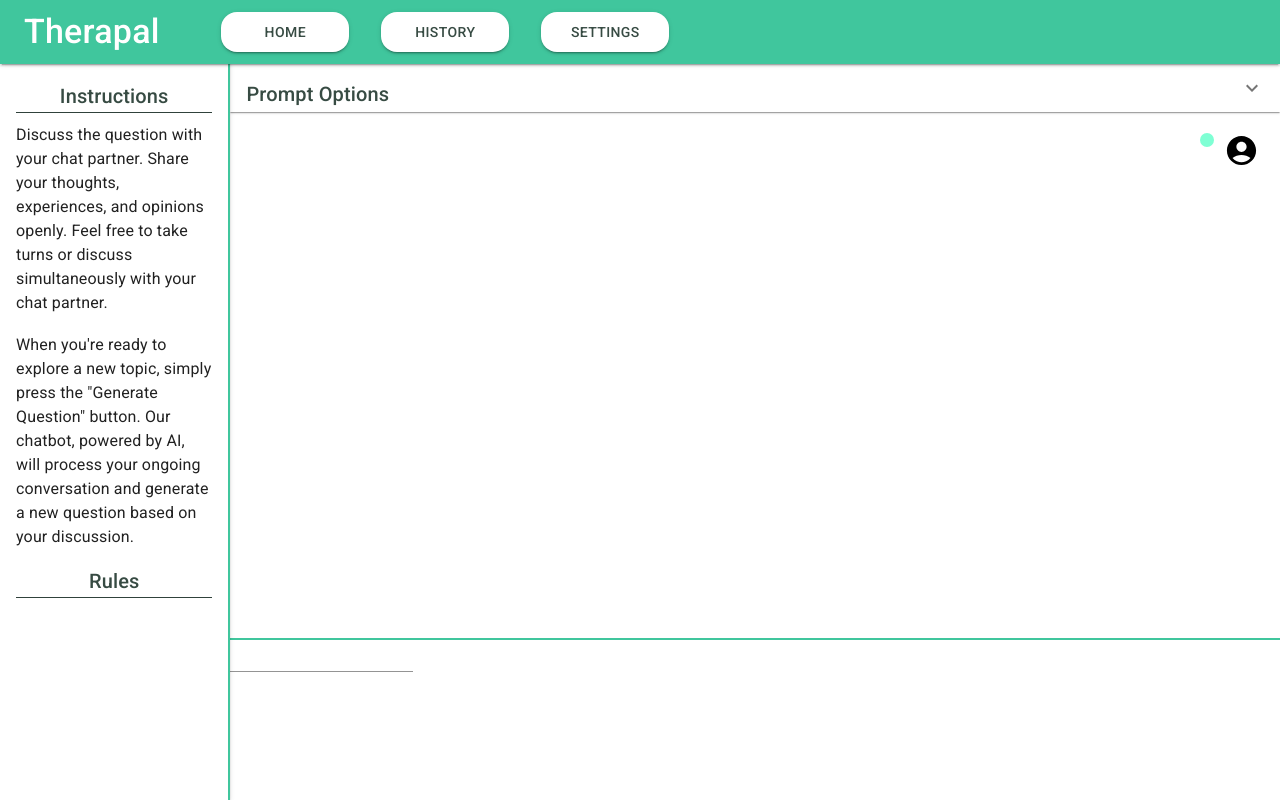
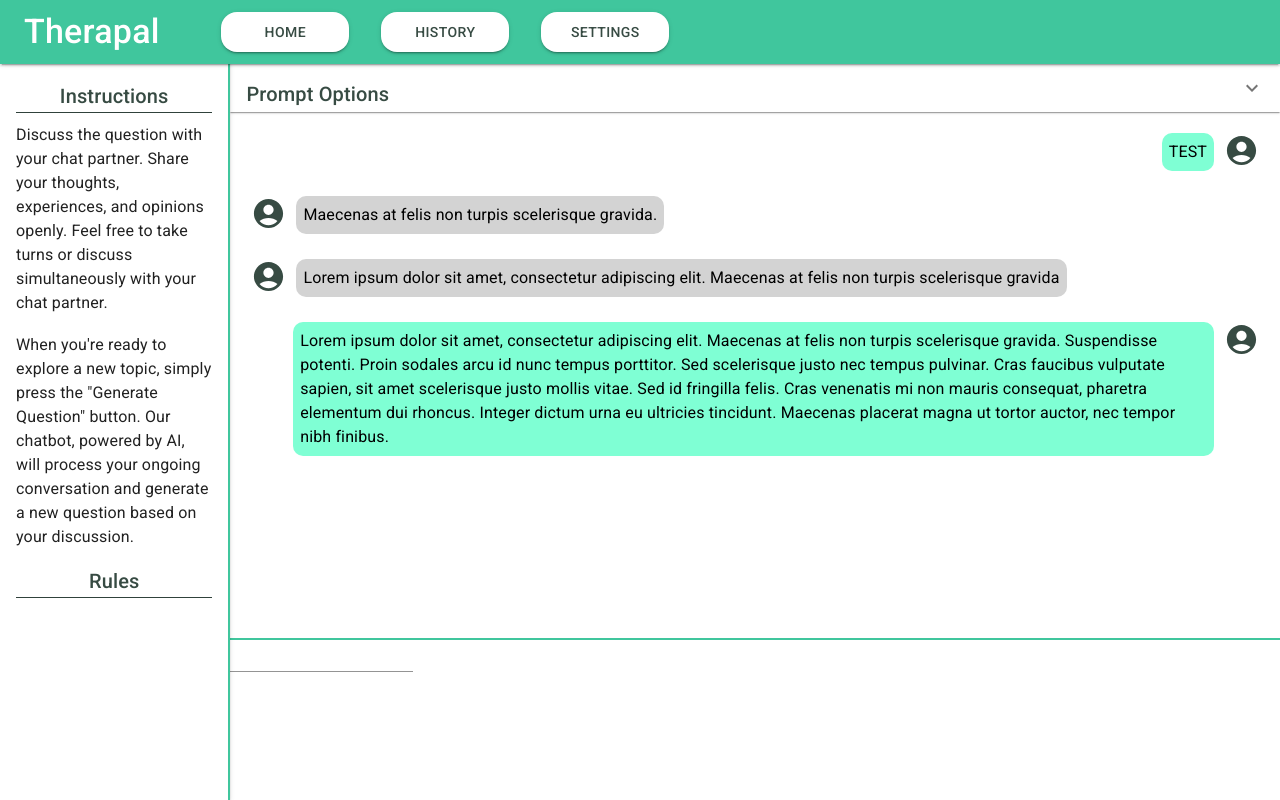
Before and after one commit to dsfhdshdjtsb/Therapal, a React (Create React App) app in the folder client/: page /chat in a window 1280 px wide. Built offline with nearby package versions, Linux system fonts and the light colour scheme; no server answers; a web font is replaced by a local one.

Commit message:
finish chat ui

```diff
--- a/client/src/components/Chat/ChatMessage.js
+++ b/client/src/components/Chat/ChatMessage.js
@@ -2,31 +2,39 @@
 import { Box, Typography } from "@mui/material";
 import AccountCircleIcon from "@mui/icons-material/AccountCircle";
 
-const messageStyles = {
-  sent: {
-    float: "right",
-    flexDirection: "row-reverse",
-  },
-  received: {
-    float: "left",
-  },
-};
+export default function ChatMessage(props) {
+  console.log(props.sent);
+  let messageStyles = {};
+  let textStyle = {
+    borderRadius: "10px",
+    padding: "7px",
+    margin: "0 10px 25px 10px",
+    maxWidth: "90%",
+  };
+  if (props.sent) {
+    messageStyles = {
+      float: "right",
+      flexDirection: "row-reverse",
+    };
+    textStyle = { ...textStyle, backgroundColor: "primary.main" };
+  } else {
+    messageStyles = {
+      float: "left",
+    };
+    textStyle = { ...textStyle, backgroundColor: "#D3D3D3" };
+  }
 
-const textStyle = {
-  backgroundColor: "primary.main",
-  borderRadius: "10px",
-  padding: "7px",
-  margin: "0 10px 30px 10px",
-  width: "90%"
-};
-
-export default function ChatMessage(props) {
-  return(
-      <Box display="flex" sx={messageStyles.sent}>
-        <AccountCircleIcon fontSize="large" />
+  return (
+    <React.Fragment>
+      <Box display="flex" sx={messageStyles} padding="0 3% 0 3%">
+        <Typography variant="body1" sx={{fontWeight: "light", fontSize: "0.8rem"}}>{props.name}</Typography>
+      </Box>
+      <Box display="flex" sx={messageStyles}>
+        <AccountCircleIcon fontSize="large" color="accent" />
         <Typography variant="body1" sx={textStyle}>
           {props.text}
         </Typography>
       </Box>
+    </React.Fragment>
   );
 }
--- a/client/src/components/Chat/ChatWindow.js
+++ b/client/src/components/Chat/ChatWindow.js
@@ -5,11 +5,17 @@
 
 function ChatWindow() {
   return (
-    <Box sx={{ position: "relative", flexGrow: 1, overflow: "auto"}}>
+    <Box sx={{ position: "relative", flexGrow: 1, overflow: "auto" }}>
       <Toolbar />
       <PromptBar />
-      <Box p={"2%"}>
-        <ChatMessage />
+      <Box p={"2%"} display={"flex"} flexDirection={"column"}>
+        <ChatMessage sent={true} text="TEST" />
+        <ChatMessage
+          sent={false}
+          text="Maecenas at felis non turpis scelerisque gravida."
+        />
+        <ChatMessage sent={false} text="Lorem ipsum dolor sit amet, consectetur adipiscing elit. Maecenas at felis non turpis scelerisque gravida" />
+        <ChatMessage sent={true} text="Lorem ipsum dolor sit amet, consectetur adipiscing elit. Maecenas at felis non turpis scelerisque gravida. Suspendisse potenti. Proin sodales arcu id nunc tempus porttitor. Sed scelerisque justo nec tempus pulvinar. Cras faucibus vulputate sapien, sit amet scelerisque justo mollis vitae. Sed id fringilla felis. Cras venenatis mi non mauris consequat, pharetra elementum dui rhoncus. Integer dictum urna eu ultricies tincidunt. Maecenas placerat magna ut tortor auctor, nec tempor nibh finibus." />
       </Box>
     </Box>
   );
```
